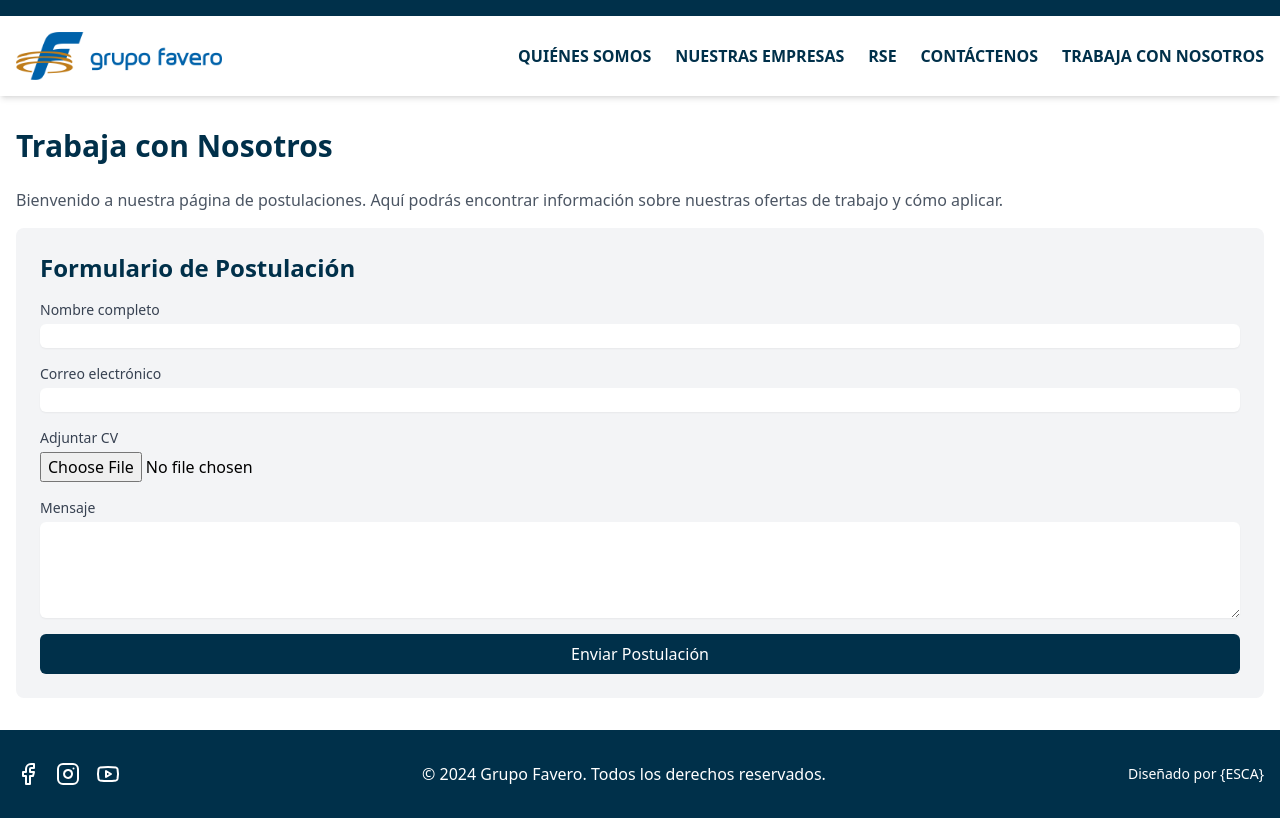
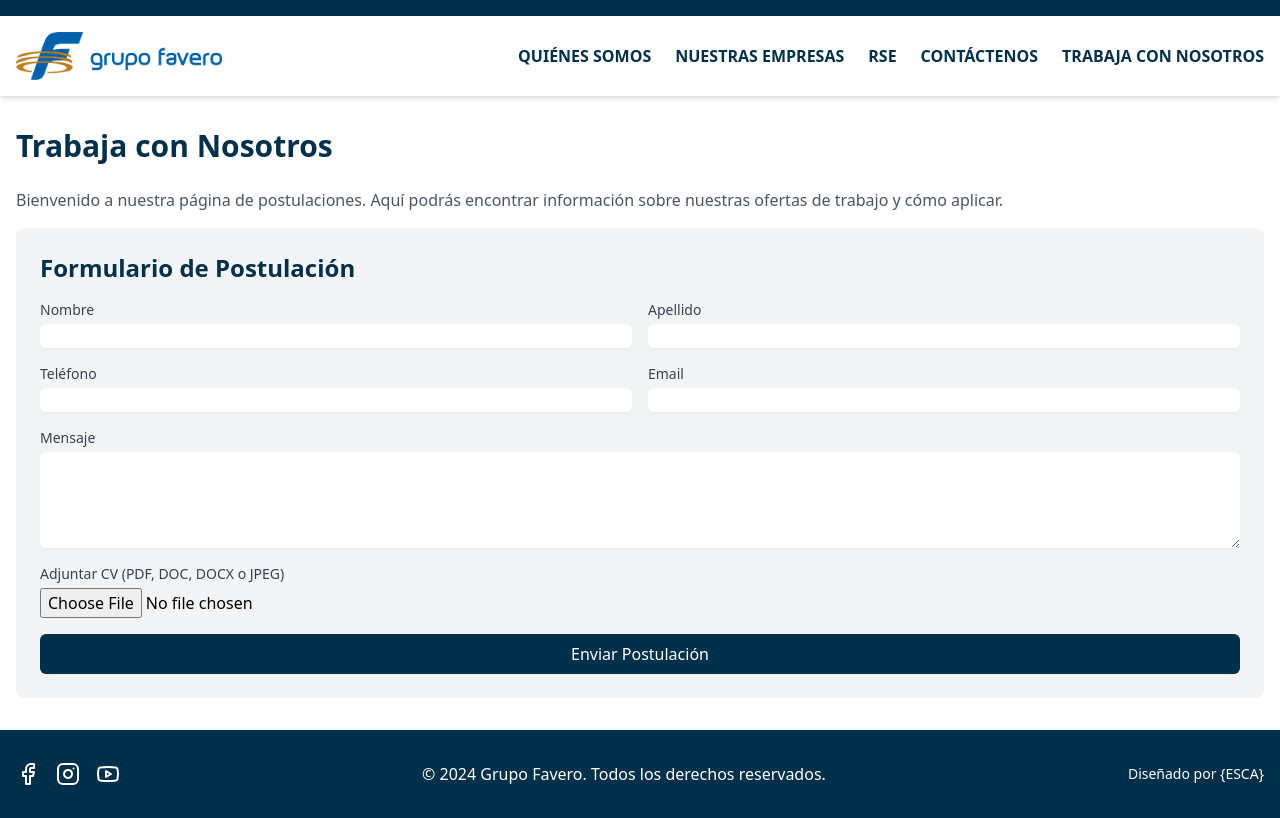
Before and after one commit to Sebas1444/GrupoFavero, a React (Vite) app: page /PostulacionGf in a window 1280 px wide. Built offline with nearby package versions, Linux system fonts and the light colour scheme.

Commit message:
Formulario de Trabaja con nosotros

```diff
--- a/src/components/Agro-Silo/HeaderAs.jsx
+++ b/src/components/Agro-Silo/HeaderAs.jsx
@@ -11,8 +11,8 @@ const navItems = [
 
 const backgroundImages = [
   { src: '/img/campo-trigo.jpg', alt: 'Campo de trigo' },
-  { src: '/img/campo-trigo.jpg', alt: 'Silo 1' },
-  { src: '/img/campo-trigo.jpg', alt: 'Silo 2' },
+  { src: '/img/campo1.jpg', alt: 'Silo 1' },
+  { src: '/img/campo2.jpg', alt: 'Silo 2' },
   { src: '/img/campo-trigo.jpg', alt: 'Silo 3' },
 ];
 
--- a/src/components/PostulacionGf.jsx
+++ b/src/components/PostulacionGf.jsx
@@ -14,6 +14,15 @@ const navItems = [
 export default function PostulacionGf() {
   const [isMenuOpen, setIsMenuOpen] = useState(false);
   const navigate = useNavigate();
+  const [formData, setFormData] = useState({
+    nombre: '',
+    apellido: '',
+    telefono: '',
+    email: '',
+    mensaje: '',
+    cv: null
+  });
+  const [formErrors, setFormErrors] = useState({});
 
   const handleNavClick = (e, href) => {
     e.preventDefault();
@@ -24,6 +33,53 @@ export default function PostulacionGf() {
       navigate('/', { state: { scrollTo: sectionId } });
     } else {
       navigate(href);
+    }
+  };
+
+  const handleChange = (e) => {
+    const { name, value, type, files } = e.target;
+    setFormData(prevState => ({
+      ...prevState,
+      [name]: type === 'file' ? files[0] : value
+    }));
+  };
+
+  const validateForm = () => {
+    const errors = {};
+    if (!formData.nombre.trim()) errors.nombre = "El nombre es requerido";
+    if (!formData.apellido.trim()) errors.apellido = "El apellido es requerido";
+    if (!formData.telefono.trim()) errors.telefono = "El teléfono es requerido";
+    if (!formData.email.trim()) errors.email = "El email es requerido";
+    if (!formData.mensaje.trim()) errors.mensaje = "El mensaje es requerido";
+    if (!formData.cv) errors.cv = "El CV es requerido";
+    else {
+      const allowedExtensions = ['pdf', 'doc', 'docx', 'jpeg', 'jpg'];
+      const fileExtension = formData.cv.name.split('.').pop().toLowerCase();
+      if (!allowedExtensions.includes(fileExtension)) {
+        errors.cv = "El archivo debe ser PDF, DOC, DOCX o JPEG";
+      }
+    }
+    return errors;
+  };
+
+  const handleSubmit = (e) => {
+    e.preventDefault();
+    const errors = validateForm();
+    if (Object.keys(errors).length === 0) {
+      // Aquí iría la lógica para enviar el formulario
+      console.log('Formulario enviado:', formData);
+      alert('Formulario enviado con éxito');
+      // Resetear el formulario
+      setFormData({
+        nombre: '',
+        apellido: '',
+        telefono: '',
+        email: '',
+        mensaje: '',
+        cv: null
+      });
+    } else {
+      setFormErrors(errors);
     }
   };
 
@@ -80,32 +136,95 @@ export default function PostulacionGf() {
         )}
       </header>
 
-      <main className="container mx-auto px-4 py-8 flex-grow">
+      <main className="container mx-auto px-4 py-8 flex-grow" style={{ maxWidth: '2000px', maxHeight: '1200px', overflow: 'auto' }}>
         <h1 className="text-3xl font-bold text-customBlue mb-6">Trabaja con Nosotros</h1>
         <p className="text-gray-600 mb-4">
           Bienvenido a nuestra página de postulaciones. Aquí podrás encontrar información sobre nuestras ofertas de trabajo y cómo aplicar.
         </p>
         <div className="bg-gray-100 p-6 rounded-lg">
           <h2 className="text-2xl font-semibold text-customBlue mb-4">Formulario de Postulación</h2>
-          <form className="space-y-4">
-            <div>
-              <label htmlFor="nombre" className="block text-sm font-medium text-gray-700">Nombre completo</label>
-              <input type="text" id="nombre" name="nombre" className="mt-1 block w-full rounded-md border-gray-300 shadow-sm focus:border-customBlue focus:ring focus:ring-customBlue focus:ring-opacity-50" />
+          <form onSubmit={handleSubmit} className="space-y-4">
+            <div className="grid grid-cols-2 gap-4">
+              <div>
+                <label htmlFor="nombre" className="block text-sm font-medium text-gray-700">Nombre</label>
+                <input
+                  type="text"
+                  id="nombre"
+                  name="nombre"
+                  value={formData.nombre}
+                  onChange={handleChange}
+                  className="mt-1 block w-full rounded-md border-gray-300 shadow-sm focus:border-customBlue focus:ring focus:ring-customBlue focus:ring-opacity-50"
+                />
+                {formErrors.nombre && <p className="text-red-500 text-xs mt-1">{formErrors.nombre}</p>}
+              </div>
+              <div>
+                <label htmlFor="apellido" className="block text-sm font-medium text-gray-700">Apellido</label>
+                <input
+                  type="text"
+                  id="apellido"
+                  name="apellido"
+                  value={formData.apellido}
+                  onChange={handleChange}
+                  className="mt-1 block w-full rounded-md border-gray-300 shadow-sm focus:border-customBlue focus:ring focus:ring-customBlue focus:ring-opacity-50"
+                />
+                {formErrors.apellido && <p className="text-red-500 text-xs mt-1">{formErrors.apellido}</p>}
+              </div>
             </div>
-            <div>
-              <label htmlFor="email" className="block text-sm font-medium text-gray-700">Correo electrónico</label>
-              <input type="email" id="email" name="email" className="mt-1 block w-full rounded-md border-gray-300 shadow-sm focus:border-customBlue focus:ring focus:ring-customBlue focus:ring-opacity-50" />
-            </div>
-            <div>
-              <label htmlFor="cv" className="block text-sm font-medium text-gray-700">Adjuntar CV</label>
-              <input type="file" id="cv" name="cv" className="mt-1 block w-full" />
+            <div className="grid grid-cols-2 gap-4">
+              <div>
+                <label htmlFor="telefono" className="block text-sm font-medium text-gray-700">Teléfono</label>
+                <input
+                  type="tel"
+                  id="telefono"
+                  name="telefono"
+                  value={formData.telefono}
+                  onChange={handleChange}
+                  className="mt-1 block w-full rounded-md border-gray-300 shadow-sm focus:border-customBlue focus:ring focus:ring-customBlue focus:ring-opacity-50"
+                />
+                {formErrors.telefono && <p className="text-red-500 text-xs mt-1">{formErrors.telefono}</p>}
+              </div>
+              <div>
+                <label htmlFor="email" className="block text-sm font-medium text-gray-700">Email</label>
+                <input
+                  type="email"
+                  id="email"
+                  name="email"
+                  value={formData.email}
+                  onChange={handleChange}
+                  className="mt-1 block w-full rounded-md border-gray-300 shadow-sm focus:border-customBlue focus:ring focus:ring-customBlue focus:ring-opacity-50"
+                />
+                {formErrors.email && <p className="text-red-500 text-xs mt-1">{formErrors.email}</p>}
+              </div>
             </div>
             <div>
               <label htmlFor="mensaje" className="block text-sm font-medium text-gray-700">Mensaje</label>
-              <textarea id="mensaje" name="mensaje" rows="4" className="mt-1 block w-full rounded-md border-gray-300 shadow-sm focus:border-customBlue focus:ring focus:ring-customBlue focus:ring-opacity-50"></textarea>
+              <textarea
+                id="mensaje"
+                name="mensaje"
+                rows="4"
+                value={formData.mensaje}
+                onChange={handleChange}
+                className="mt-1 block w-full rounded-md border-gray-300 shadow-sm focus:border-customBlue focus:ring focus:ring-customBlue focus:ring-opacity-50"
+              ></textarea>
+              {formErrors.mensaje && <p className="text-red-500 text-xs mt-1">{formErrors.mensaje}</p>}
             </div>
             <div>
-              <button type="submit" className="w-full bg-customBlue text-white py-2 px-4 rounded-md hover:bg-blue-600 focus:outline-none focus:ring-2 focus:ring-customBlue focus:ring-opacity-50">
+              <label htmlFor="cv" className="block text-sm font-medium text-gray-700">Adjuntar CV (PDF, DOC, DOCX o JPEG)</label>
+              <input
+                type="file"
+                id="cv"
+                name="cv"
+                onChange={handleChange}
+                accept=".pdf,.doc,.docx,.jpeg,.jpg"
+                className="mt-1 block w-full"
+              />
+              {formErrors.cv && <p className="text-red-500 text-xs mt-1">{formErrors.cv}</p>}
+            </div>
+            <div>
+              <button
+                type="submit"
+                className="w-full bg-customBlue text-white py-2 px-4 rounded-md hover:bg-blue-600 focus:outline-none focus:ring-2 focus:ring-customBlue focus:ring-opacity-50"
+              >
                 Enviar Postulación
               </button>
             </div>
```
